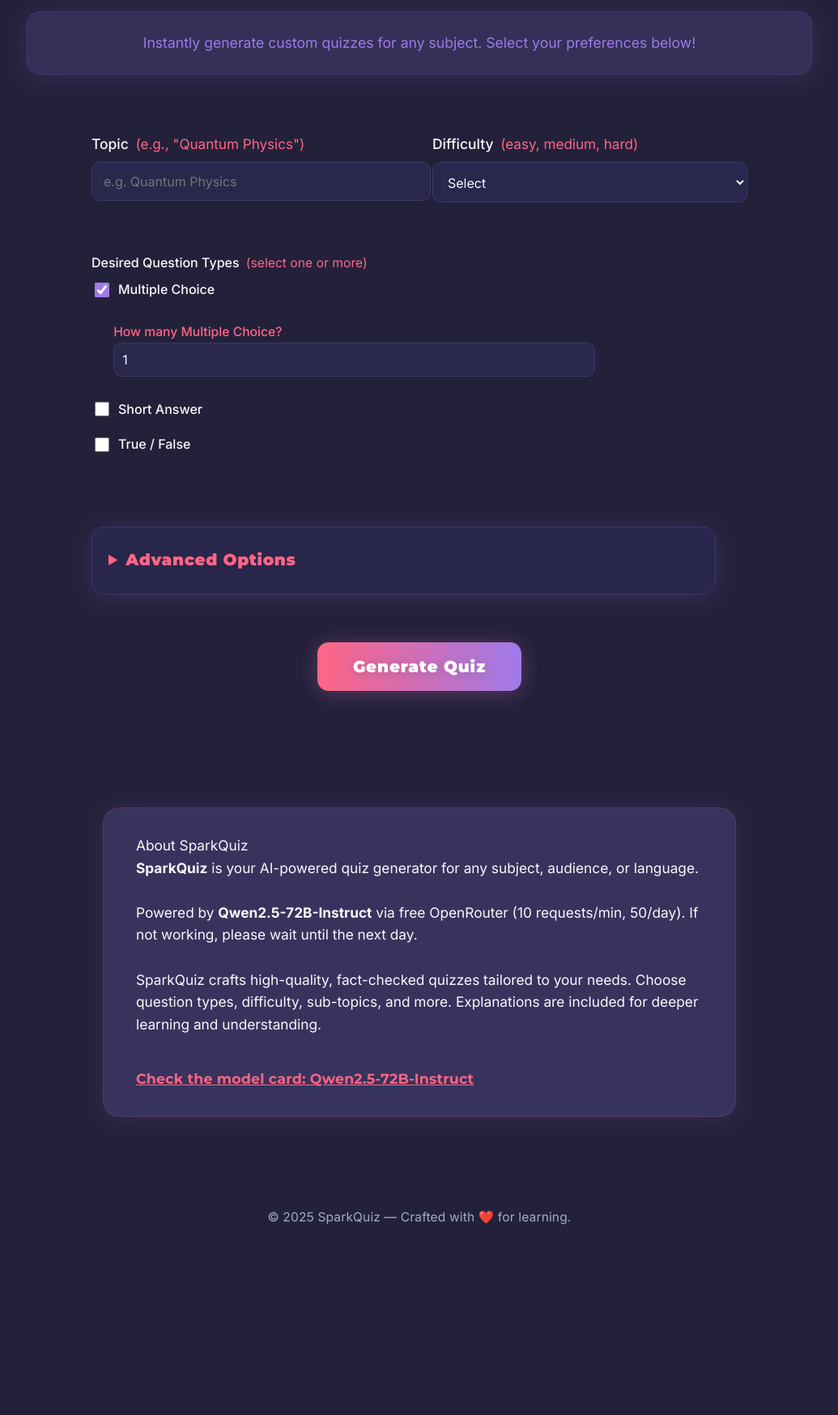
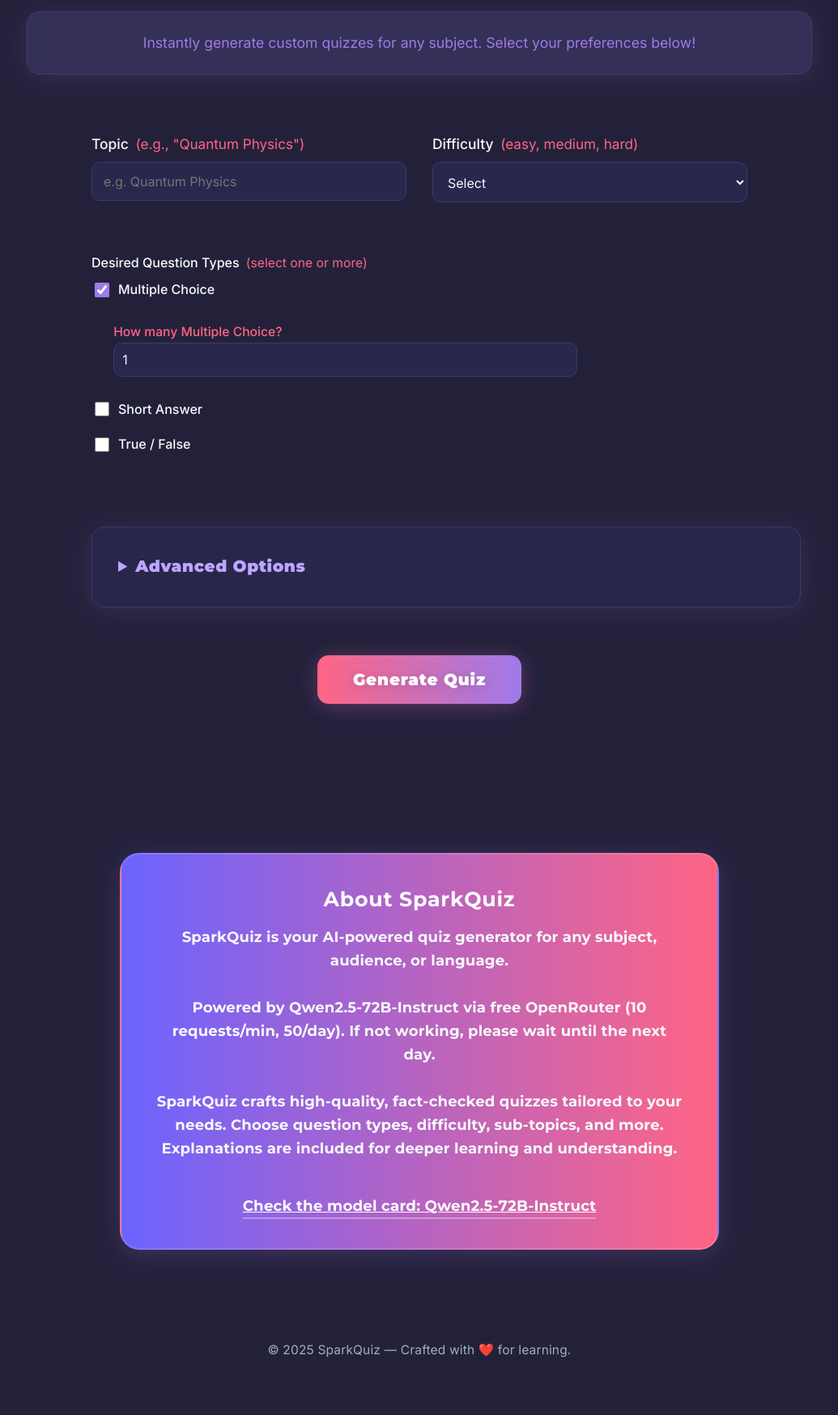
Before and after one commit to ggSohamgg/Spark_Quiz, a Flask app: page / in a window 1280 px wide. Shown: the part 201-1948 px from the top of the page at 81% size, without its empty margins (122-1157 px from the left). Before the commit the page ends 1713 px from the top, so only its background shows below. Run offline with Flask 3, Linux system fonts and the light colour scheme.

Commit message:
Update style.css

```diff
--- a/static/css/style.css
+++ b/static/css/style.css
@@ -115,31 +115,41 @@ a:focus-visible {
 
 .about-box {
   color: #f7fafc;
-  background: rgba(62, 57, 104, 0.78);
-  border-radius: 20px;
-  padding: 2rem 2.5rem;
-  margin-bottom: 2rem;
-  text-align: left;
-  font-size: 1.08rem;
-  max-width: 700px;
+  background: linear-gradient(90deg, #6C63FF 0%, #ff6584 100%);
+  border-radius: 24px;
+  padding: 2.2rem 2.7rem;
+  margin: 2.5rem auto 2rem auto;
+  text-align: center;
+  font-size: 1.13rem;
+  max-width: 650px;
   width: 100%;
-  box-shadow: 0 4px 32px rgba(159,122,234,0.13);
-  border: 1.5px solid rgba(255,101,132,0.15);
-  backdrop-filter: blur(7px);
+  box-shadow: 0 6px 32px rgba(159,122,234,0.21);
+  border: 2px solid #fff2;
+  backdrop-filter: blur(9px);
+  font-family: var(--font-heading);
+  font-weight: 700;
+  letter-spacing: 0.01em;
 }
-.about-link {
+.about-title {
+  font-size: 1.4em;
+  color: #fff;
+  font-family: var(--font-heading);
+  margin-bottom: 0.5em;
+  letter-spacing: 0.03em;
+}
+.about-box a {
   display: inline-block;
   margin-top: 0.7em;
+  color: #fff;
+  font-weight: 700;
+  text-decoration: underline;
+  font-size: 1.01em;
+  border-bottom: 2px solid #fff5;
+  transition: color 0.2s, border-color 0.2s;
+}
+.about-box a:hover {
   color: #ff6584;
-  font-weight: 700;
-  font-family: var(--font-heading);
-  text-decoration: underline;
-  letter-spacing: 0.01em;
-  font-size: 1.01em;
-}
-.about-link:hover {
-  color: #fff;
-  text-decoration: underline wavy;
+  border-color: #ff6584;
 }
 
 /* Main Form Fields */
@@ -161,6 +171,7 @@ a:focus-visible {
   flex: 1;
   display: flex;
   flex-direction: column;
+  min-width: 0;
 }
 label {
   color: var(--text);
@@ -191,6 +202,8 @@ select {
   font-size: 1rem;
   transition: border-color var(--transition), box-shadow var(--transition);
   margin-bottom: 2px;
+  min-width: 0;
+  box-sizing: border-box;
 }
 input:focus,
 select:focus {
@@ -252,13 +265,13 @@ input[type="number"].quantity-input-custom {
   font-size: 1rem;
   width: 100%;
   transition: border-color var(--transition), box-shadow var(--transition);
+  min-width: 0;
+  box-sizing: border-box;
 }
 input[type="number"].quantity-input-custom:focus {
   border-color: var(--primary);
   box-shadow: 0 0 7px color-mix(in srgb, var(--primary) 60%, transparent 40%);
 }
-
-/* Chrome, Safari, Edge */
 input[type="number"].quantity-input-custom::-webkit-inner-spin-button,
 input[type="number"].quantity-input-custom::-webkit-outer-spin-button {
   -webkit-appearance: none;
@@ -280,18 +293,11 @@ input[type="number"].quantity-input-custom::-webkit-outer-spin-button {
   background: var(--accent-light);
   color: var(--primary);
 }
-
-/* Firefox */
-input[type="number"].quantity-input-custom::-moz-focus-outer {
-  border: 0;
+input[type="number"].quantity-input-custom::-ms-input-spinner {
+  display: none;
 }
 input[type="number"].quantity-input-custom[type="number"] {
   -moz-appearance: textfield;
-}
-
-/* Remove arrows in IE/Edge */
-input[type="number"].quantity-input-custom::-ms-input-spinner {
-  display: none;
 }
 
 #quantity-error {
@@ -306,17 +312,19 @@ input[type="number"].quantity-input-custom::-ms-input-spinner {
   background: rgba(41,39,76,0.96);
   border: 1.5px solid var(--border);
   border-radius: var(--radius);
-  padding: 24px 20px 16px 20px;
-  max-width: 90%;
+  padding: 32px 32px 24px 32px;
+  max-width: 1100px;
   width: 100%;
   box-shadow: var(--shadow);
   backdrop-filter: blur(4px);
+  margin-left: auto;
+  margin-right: auto;
 }
 .advanced-options summary {
   font-family: var(--font-heading);
   font-weight: 800;
   font-size: 1.25rem;
-  color: #ff6584;
+  color: #bda5ff;
   letter-spacing: 0.03em;
   cursor: pointer;
   padding-bottom: 10px;
```
Also changed, not shown: other parts of static/css/style.css (+26 -12 lines).
